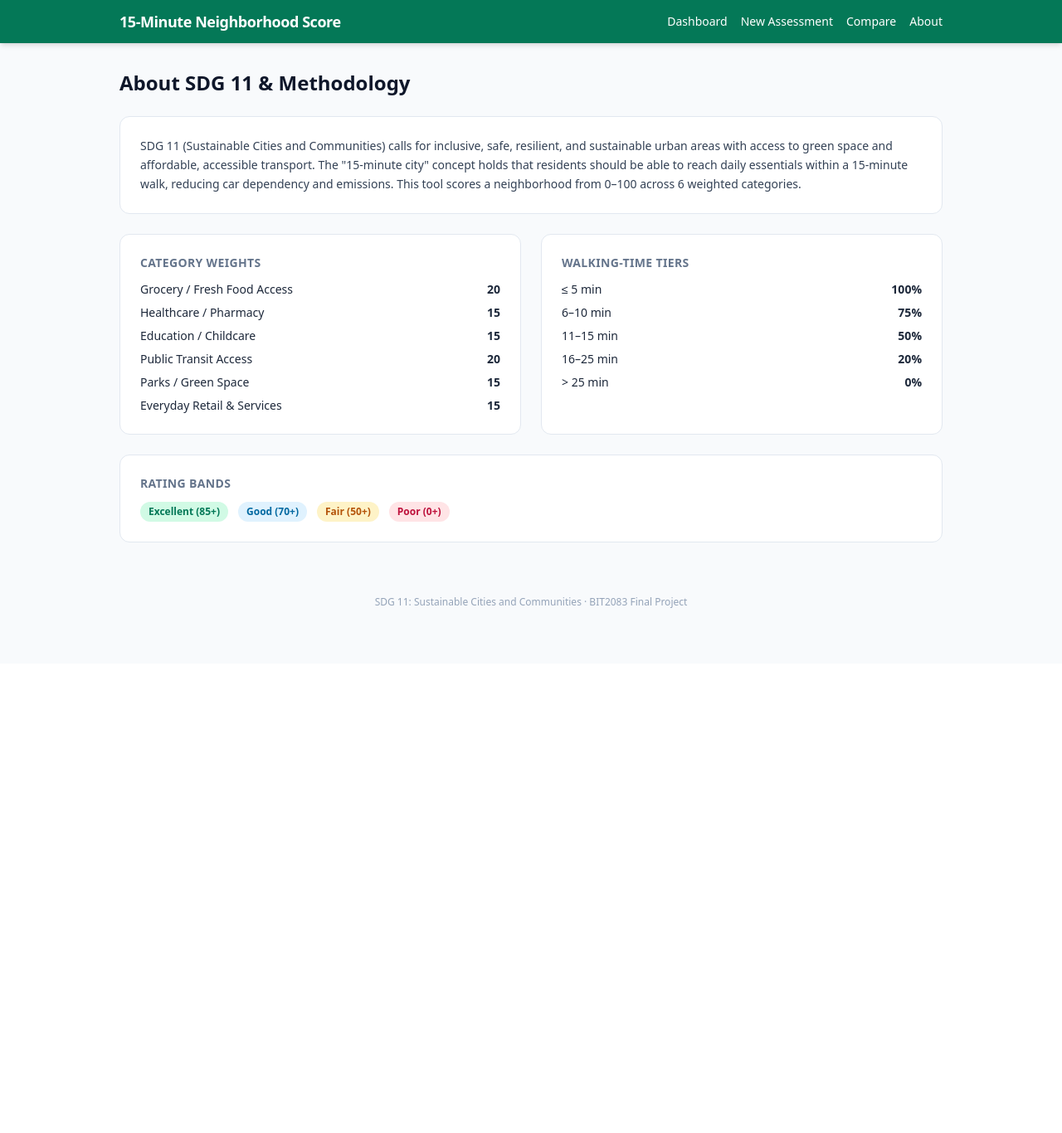
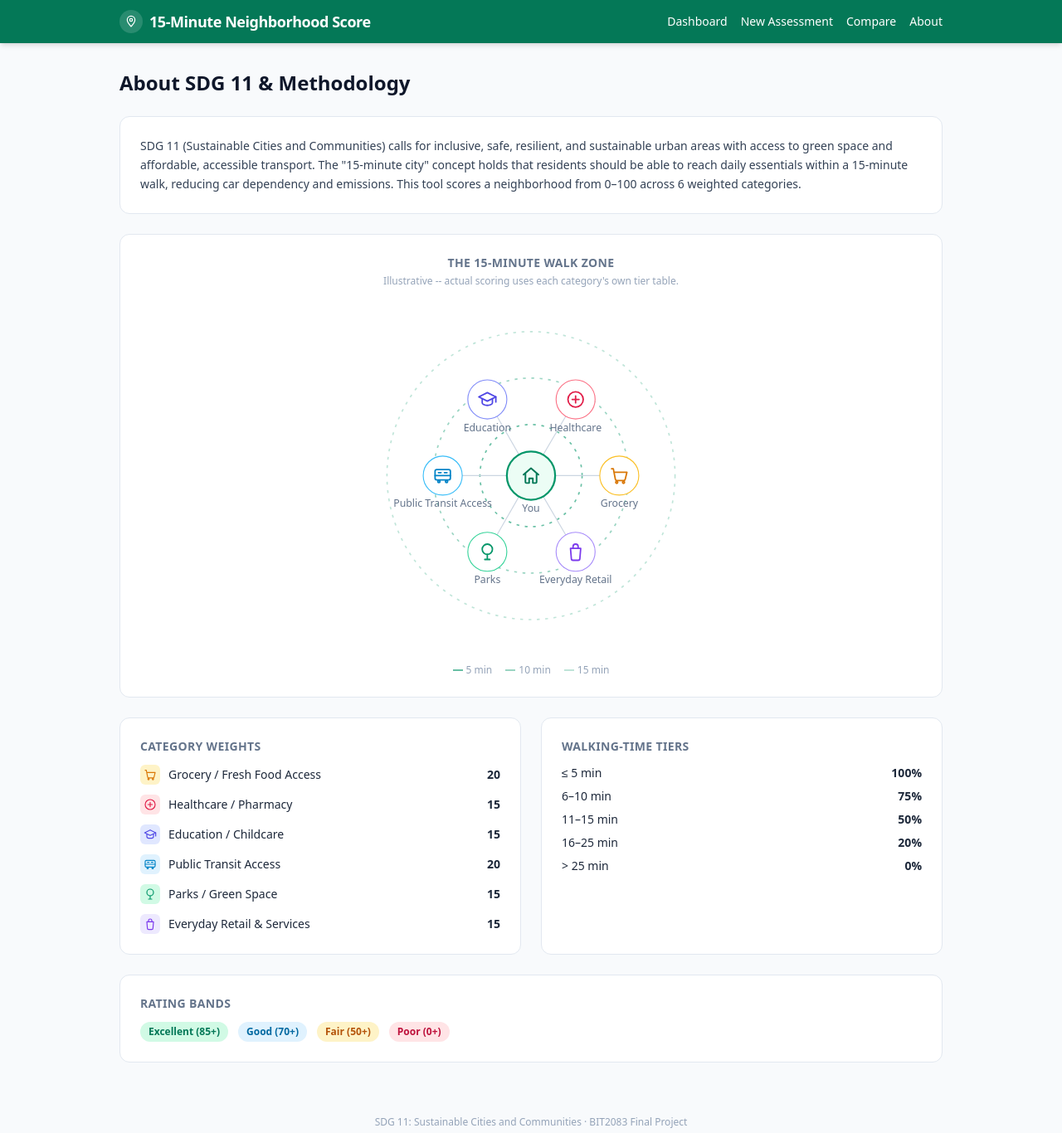
Before and after one commit to DevFadul/15-minute-neighborhood-score, a Flask app: page /about in a window 1280 px wide. Shown: the top 1366 px of the page at 83% size. Before the commit the page ends 733 px from the top, so only its background shows below. Run offline with Flask 3, Linux system fonts and the light colour scheme; some libraries are stand-ins or nearby versions.

Commit message:
Add icons and illustrations to the web UI
Hand-drawn inline SVG icon set (one per amenity category, color-coded)
used across the forms, score breakdown, compare table, and about page,
plus a gradient dashboard hero and a "15-minute walk zone" diagram on
the about page that visualizes the scoring concept instead of just
describing it in text.

```diff
--- a/web/routes.py
+++ b/web/routes.py
@@ -105,6 +105,7 @@ def detail(assessment_id):
     for category_key, info in CATEGORIES.items():
         minutes = assessment.get_time(category_key)
         breakdown.append({
+            "key": category_key,
             "label": info["label"],
             "minutes": minutes,
             "tier_percent": calculator.get_tier_percentage(minutes) * 100,
@@ -201,6 +202,7 @@ def _build_comparison(calculator, assessment_a, assessment_b):
         points_a = calculator.calculate_category_score(category_key, assessment_a.get_time(category_key))
         points_b = calculator.calculate_category_score(category_key, assessment_b.get_time(category_key))
         rows.append({
+            "key": category_key,
             "label": info["label"],
             "points_a": round_half_up(points_a),
             "points_b": round_half_up(points_b),
--- a/web/templates/about.html
+++ b/web/templates/about.html
@@ -14,13 +14,59 @@
   </p>
 </div>
 
+<div class="card p-6 mb-6">
+  <h2 class="text-sm font-semibold text-slate-500 uppercase tracking-wide mb-1 text-center">
+    The 15-Minute Walk Zone
+  </h2>
+  <p class="text-xs text-slate-400 text-center mb-2">Illustrative -- actual scoring uses each category's own tier table.</p>
+  <svg viewBox="0 0 400 390" class="w-full max-w-md mx-auto">
+    <circle cx="200" cy="195" r="155" fill="none" stroke="#059669" stroke-width="1.5" stroke-dasharray="3 6" opacity="0.25"/>
+    <circle cx="200" cy="195" r="105" fill="none" stroke="#059669" stroke-width="1.5" stroke-dasharray="3 6" opacity="0.4"/>
+    <circle cx="200" cy="195" r="55" fill="none" stroke="#059669" stroke-width="1.5" stroke-dasharray="3 6" opacity="0.6"/>
+
+    {% set markers = [
+      ("grocery", 295, 195), ("healthcare", 248, 113), ("education", 153, 113),
+      ("transit", 105, 195), ("parks", 153, 277), ("retail", 248, 277)
+    ] %}
+    {% for key, x, y in markers %}
+      <line x1="200" y1="195" x2="{{ x }}" y2="{{ y }}" stroke="#cbd5e1" stroke-width="1"/>
+    {% endfor %}
+
+    <circle cx="200" cy="195" r="26" fill="#ecfdf5" stroke="#059669" stroke-width="2"/>
+    <svg x="188" y="183" width="24" height="24" class="text-emerald-700">{{ icon_home }}</svg>
+    <text x="200" y="234" text-anchor="middle" class="fill-slate-500" font-size="11">You</text>
+
+    {% for key, x, y in markers %}
+      <circle cx="{{ x }}" cy="{{ y }}" r="21" fill="white" stroke="currentColor"
+              class="text-{{ category_accents[key] }}-400"/>
+      <svg x="{{ x - 11 }}" y="{{ y - 11 }}" width="22" height="22" class="text-{{ category_accents[key] }}-600">
+        {{ category_icons[key] }}
+      </svg>
+      <text x="{{ x }}" y="{{ y + 34 }}" text-anchor="middle" class="fill-slate-500" font-size="11">
+        {{ categories[key].label.split(' /')[0].split(' &')[0] }}
+      </text>
+    {% endfor %}
+  </svg>
+  <div class="flex items-center justify-center gap-4 text-xs text-slate-400 mt-2">
+    <span class="flex items-center gap-1"><span class="w-3 border-t-2 border-dashed border-emerald-600 opacity-60"></span> 5 min</span>
+    <span class="flex items-center gap-1"><span class="w-3 border-t-2 border-dashed border-emerald-600 opacity-40"></span> 10 min</span>
+    <span class="flex items-center gap-1"><span class="w-3 border-t-2 border-dashed border-emerald-600 opacity-25"></span> 15 min</span>
+  </div>
+</div>
+
 <div class="grid gap-6 lg:grid-cols-2">
   <div class="card p-6">
     <h2 class="text-sm font-semibold text-slate-500 uppercase tracking-wide mb-3">Category Weights</h2>
-    <ul class="space-y-2 text-sm">
-      {% for info in categories.values() %}
-        <li class="flex justify-between">
-          <span>{{ info.label }}</span><span class="font-semibold">{{ info.weight }}</span>
+    <ul class="space-y-3 text-sm">
+      {% for key, info in categories.items() %}
+        <li class="flex items-center justify-between">
+          <span class="flex items-center gap-2.5">
+            <span class="w-6 h-6 rounded-md bg-{{ category_accents[key] }}-100 text-{{ category_accents[key] }}-600 p-1 shrink-0">
+              {{ category_icons[key] }}
+            </span>
+            {{ info.label }}
+          </span>
+          <span class="font-semibold">{{ info.weight }}</span>
         </li>
       {% endfor %}
     </ul>
--- a/web/templates/base.html
+++ b/web/templates/base.html
@@ -29,7 +29,8 @@
 <body class="h-full bg-slate-50 text-slate-800">
   <nav class="bg-emerald-700 text-white shadow-md">
     <div class="max-w-5xl mx-auto px-4 py-3 flex items-center justify-between flex-wrap gap-2">
-      <a href="{{ url_for('main.index') }}" class="font-semibold text-lg tracking-tight">
+      <a href="{{ url_for('main.index') }}" class="flex items-center gap-2 font-semibold text-lg tracking-tight">
+        <span class="w-7 h-7 rounded-full bg-white/15 p-1.5">{{ icon_pin }}</span>
         15-Minute Neighborhood Score
       </a>
       <div class="flex gap-4 text-sm font-medium">
```
Also changed, not shown: web/__init__.py (+7 -0 lines), web/icons.py (added, +56 -0 lines), web/templates/compare.html (+8 -1 lines), web/templates/detail.html (+8 -1 lines), web/templates/edit_assessment.html (+6 -1 lines), web/templates/index.html (+27 -6 lines), web/templates/new_assessment.html (+6 -1 lines).
